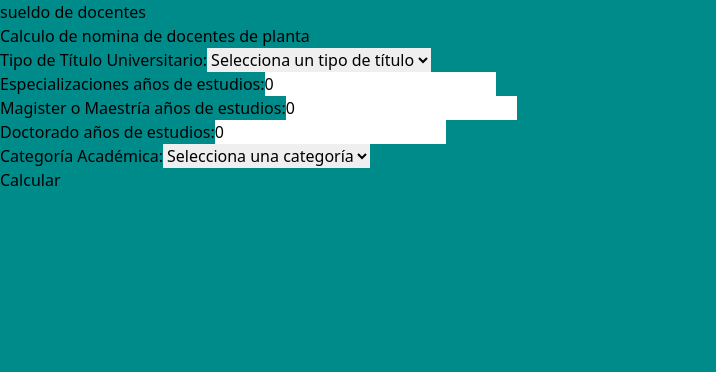
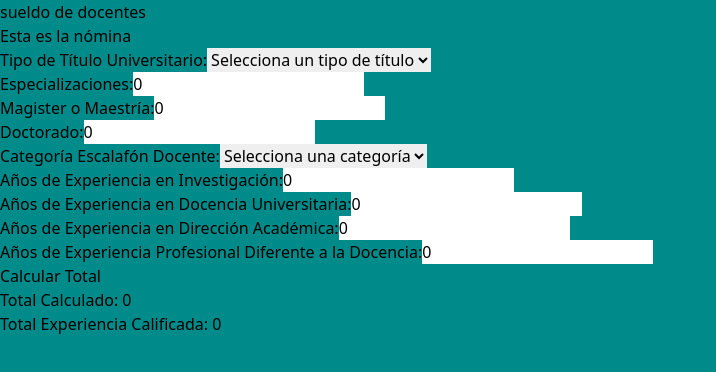
Before and after one commit to juliororozco/mys, a React (Vite) app: page /nomina in a window 1280 px wide. Shown: the top 372 px of the page, without its empty margins (0-716 px from the left). Built offline with nearby package versions, Linux system fonts and the light colour scheme.

Commit message:
calculo de experiencia laboral

```diff
--- a/src/components/Nomina/FormNomina.tsx
+++ b/src/components/Nomina/FormNomina.tsx
@@ -1,5 +1,5 @@
 import React, { useState, ChangeEvent } from "react";
-import { total_titulos_estudios, TitulosU, CategoriasEscalafon } from "./Fomula";
+import { TitulosU, CategoriasEscalafon, ExperienciaCalificada, total_titulos_estudios, total_experiencia_calificada } from "./Fomula";
 
 const NominaForm = () => {
     const general = 16441.00;
@@ -8,7 +8,12 @@ const NominaForm = () => {
     const [magister, setMagister] = useState(0);
     const [doctorado, setDoctorado] = useState(0);
     const [categoriaSeleccionada, setCategoriaSeleccionada] = useState("");
+    const [aniosInvestigacion, setAniosInvestigacion] = useState(0);
+    const [aniosDocenciaUniversitaria, setAniosDocenciaUniversitaria] = useState(0);
+    const [aniosExperienciaProfesionalDireccionAcademica, setAniosExperienciaProfesionalDireccionAcademica] = useState(0);
+    const [aniosExperienciaProfesionalDiferenteDocencia, setAniosExperienciaProfesionalDiferenteDocencia] = useState(0);
     const [totalCalculado, setTotalCalculado] = useState(0);
+    const [totalExperienciaCalificada, setTotalExperienciaCalificada] = useState(0);
 
     const handleChangeTitulo = (event: ChangeEvent<HTMLSelectElement>) => {
         setTituloSeleccionado(event.target.value);
@@ -30,57 +35,122 @@ const NominaForm = () => {
         setCategoriaSeleccionada(event.target.value);
     };
 
+    const handleChangeAniosInvestigacion = (event: ChangeEvent<HTMLInputElement>) => {
+        setAniosInvestigacion(parseInt(event.target.value));
+    };
+
+    const handleChangeAniosDocenciaUniversitaria = (event: ChangeEvent<HTMLInputElement>) => {
+        setAniosDocenciaUniversitaria(parseInt(event.target.value));
+    };
+
+    const handleChangeAniosExperienciaProfesionalDireccionAcademica = (event: ChangeEvent<HTMLInputElement>) => {
+        setAniosExperienciaProfesionalDireccionAcademica(parseInt(event.target.value));
+    };
+
+    const handleChangeAniosExperienciaProfesionalDiferenteDocencia = (event: ChangeEvent<HTMLInputElement>) => {
+        setAniosExperienciaProfesionalDiferenteDocencia(parseInt(event.target.value));
+    };
+
     const handleCalcularTotal = () => {
         if (tituloSeleccionado !== "" && categoriaSeleccionada !== "") {
             const tipoTitulo = tituloSeleccionado === "medicos" ? TitulosU.medicos : TitulosU.otros;
-            const categoria = parseInt(categoriaSeleccionada);
-            const total = total_titulos_estudios(general, tipoTitulo, especializaciones, magister, doctorado, categoria);
-            setTotalCalculado(total);
+            const categoria = categoriaSeleccionada === "Instructor" ? CategoriasEscalafon.Instructor :
+                              categoriaSeleccionada === "ProfesorAuxiliar" ? CategoriasEscalafon.ProfesorAuxiliar :
+                              categoriaSeleccionada === "InstructorAsistente" ? CategoriasEscalafon.InstructorAsistente :
+                              categoriaSeleccionada === "ProfesorAsistente" ? CategoriasEscalafon.ProfesorAsistente :
+                              categoriaSeleccionada === "ProfesorAsociado" ? CategoriasEscalafon.ProfesorAsociado :
+                              CategoriasEscalafon.ProfesorTitular;
+
+            // Llama a total_titulos_estudios con los parámetros correspondientes
+            const totalTitulosEstudios = total_titulos_estudios(
+                general,
+                tipoTitulo,
+                especializaciones,
+                magister,
+                doctorado,
+                categoria,
+                aniosInvestigacion, // Añade los años de experiencia calificada como parámetro
+                aniosDocenciaUniversitaria,
+                aniosExperienciaProfesionalDireccionAcademica,
+                aniosExperienciaProfesionalDiferenteDocencia
+            );
+            setTotalCalculado(totalTitulosEstudios);
+
+            // Llama a total_experiencia_calificada con los parámetros correspondientes
+            const totalExperiencia = total_experiencia_calificada(
+                aniosInvestigacion,
+                aniosDocenciaUniversitaria,
+                aniosExperienciaProfesionalDireccionAcademica,
+                aniosExperienciaProfesionalDiferenteDocencia,
+                general
+            );
+            setTotalExperienciaCalificada(totalExperiencia);
         }
     };
 
     return (
         <div className="">
             <div className="max-w-md mx-auto mt-8 p-4 bg-gray-100 rounded-lg shadow-lg">
-                <h1 className="text-xl font-bold mb-4">Calculo de nomina de docentes de planta</h1>
+                <h1 className="text-xl font-bold mb-4">Esta es la nómina</h1>
                 <form>
                     <div className="mb-4">
                         <label htmlFor="titulo" className="block text-sm font-medium text-gray-700">Tipo de Título Universitario:</label>
                         <select id="titulo" value={tituloSeleccionado} onChange={handleChangeTitulo} className="mt-1 block w-full rounded-md border-gray-300 shadow-sm focus:border-indigo-500 focus:ring focus:ring-indigo-200 focus:ring-opacity-50">
                             <option value="">Selecciona un tipo de título</option>
-                            <option value="medicos"> Estudios Médicos</option>
-                            <option value="otros">otros estudios</option>
+                            <option value="medicos">Médicos</option>
+                            <option value="otros">Otros</option>
                         </select>
                     </div>
                     <div className="mb-4">
-                        <label htmlFor="especializaciones" className="block text-sm font-medium text-gray-700">Especializaciones años de estudios:</label>
+                        <label htmlFor="especializaciones" className="block text-sm font-medium text-gray-700">Especializaciones:</label>
                         <input id="especializaciones" type="number" value={especializaciones} onChange={handleChangeEspecializaciones} className="mt-1 block w-full rounded-md border-gray-300 shadow-sm focus:border-indigo-500 focus:ring focus:ring-indigo-200 focus:ring-opacity-50" />
                     </div>
                     <div className="mb-4">
-                        <label htmlFor="magister" className="block text-sm font-medium text-gray-700">Magister o Maestría años de estudios:</label>
+                        <label htmlFor="magister" className="block text-sm font-medium text-gray-700">Magister o Maestría:</label>
                         <input id="magister" type="number" value={magister} onChange={handleChangeMagister} className="mt-1 block w-full rounded-md border-gray-300 shadow-sm focus:border-indigo-500 focus:ring focus:ring-indigo-200 focus:ring-opacity-50" />
                     </div>
                     <div className="mb-4">
-                        <label htmlFor="doctorado" className="block text-sm font-medium text-gray-700">Doctorado años de estudios:</label>
+                        <label htmlFor="doctorado" className="block text-sm font-medium text-gray-700">Doctorado:</label>
                         <input id="doctorado" type="number" value={doctorado} onChange={handleChangeDoctorado} className="mt-1 block w-full rounded-md border-gray-300 shadow-sm focus:border-indigo-500 focus:ring focus:ring-indigo-200 focus:ring-opacity-50" />
                     </div>
                     <div className="mb-4">
-                        <label htmlFor="categoria" className="block text-sm font-medium text-gray-700">Categoría Académica:</label>
+                        <label htmlFor="categoria" className="block text-sm font-medium text-gray-700">Categoría Escalafón Docente:</label>
                         <select id="categoria" value={categoriaSeleccionada} onChange={handleChangeCategoria} className="mt-1 block w-full rounded-md border-gray-300 shadow-sm focus:border-indigo-500 focus:ring focus:ring-indigo-200 focus:ring-opacity-50">
                             <option value="">Selecciona una categoría</option>
-                            <option value={CategoriasEscalafon.Instructor}>Instructor</option>
-                            <option value={CategoriasEscalafon.ProfesorAuxiliar}>Profesor Auxiliar</option>
-                            <option value={CategoriasEscalafon.InstructorAsistente}>Instructor Asistente</option>
-                            <option value={CategoriasEscalafon.ProfesorAsistente}>Profesor Asistente</option>
-                            <option value={CategoriasEscalafon.ProfesorAsociado}>Profesor Asociado</option>
-                            <option value={CategoriasEscalafon.ProfesorTitular}>Profesor Titular</option>
+                            <option value="Instructor">Instructor</option>
+                            <option value="ProfesorAuxiliar">Profesor Auxiliar</option>
+                            <option value="InstructorAsistente">Instructor Asistente</option>
+                            <option value="ProfesorAsistente">Profesor Asistente</option>
+                            <option value="ProfesorAsociado">Profesor Asociado</option>
+                            <option value="ProfesorTitular">Profesor Titular</option>
                         </select>
                     </div>
-                    <button type="button" onClick={handleCalcularTotal} className="bg-blue-500 text-white px-4 py-2 rounded-md hover:bg-blue-600 focus:outline-none focus:bg-blue-600">Calcular</button>
+                    <div className="mb-4">
+                        <label htmlFor="aniosInvestigacion" className="block text-sm font-medium text-gray-700">Años de Experiencia en Investigación:</label>
+                        <input id="aniosInvestigacion" type="number" value={aniosInvestigacion} onChange={handleChangeAniosInvestigacion} className="mt-1 block w-full rounded-md border-gray-300 shadow-sm focus:border-indigo-500 focus:ring focus:ring-indigo-200 focus:ring-opacity-50" />
+                    </div>
+                    <div className="mb-4">
+                        <label htmlFor="aniosDocenciaUniversitaria" className="block text-sm font-medium text-gray-700">Años de Experiencia en Docencia Universitaria:</label>
+                        <input id="aniosDocenciaUniversitaria" type="number" value={aniosDocenciaUniversitaria} onChange={handleChangeAniosDocenciaUniversitaria} className="mt-1 block w-full rounded-md border-gray-300 shadow-sm focus:border-indigo-500 focus:ring focus:ring-indigo-200 focus:ring-opacity-50" />
+                    </div>
+                    <div className="mb-4">
+                        <label htmlFor="aniosExperienciaProfesionalDireccionAcademica" className="block text-sm font-medium text-gray-700">Años de Experiencia en Dirección Académica:</label>
+                        <input id="aniosExperienciaProfesionalDireccionAcademica" type="number" value={aniosExperienciaProfesionalDireccionAcademica} onChange={handleChangeAniosExperienciaProfesionalDireccionAcademica} className="mt-1 block w-full rounded-md border-gray-300 shadow-sm focus:border-indigo-500 focus:ring focus:ring-indigo-200 focus:ring-opacity-50" />
+                    </div>
+                    <div className="mb-4">
+                        <label htmlFor="aniosExperienciaProfesionalDiferenteDocencia" className="block text-sm font-medium text-gray-700">Años de Experiencia Profesional Diferente a la Docencia:</label>
+                        <input id="aniosExperienciaProfesionalDiferenteDocencia" type="number" value={aniosExperienciaProfesionalDiferenteDocencia} onChange={handleChangeAniosExperienciaProfesionalDiferenteDocencia} className="mt-1 block w-full rounded-md border-gray-300 shadow-sm focus:border-indigo-500 focus:ring focus:ring-indigo-200 focus:ring-opacity-50" />
+                    </div>
+                    <div className="flex justify-center">
+                        <button type="button" onClick={handleCalcularTotal} className="inline-flex items-center px-4 py-2 border border-transparent text-base font-medium rounded-md text-white bg-indigo-600 hover:bg-indigo-700 focus:outline-none focus:ring-2 focus:ring-offset-2 focus:ring-indigo-500">
+                            Calcular Total
+                        </button>
+                    </div>
+                    <div className="mt-4">
+                        <p className="text-lg font-semibold">Total Calculado: {totalCalculado}</p>
+                        <p className="text-lg font-semibold">Total Experiencia Calificada: {totalExperienciaCalificada}</p>
+                    </div>
                 </form>
-                {totalCalculado !== 0 && (
-                    <p className="mt-4">Total calculado: {totalCalculado}</p>
-                )}
             </div>
         </div>
     );
```
Also changed, not shown: src/components/Nomina/Fomula.tsx (+59 -2 lines).
